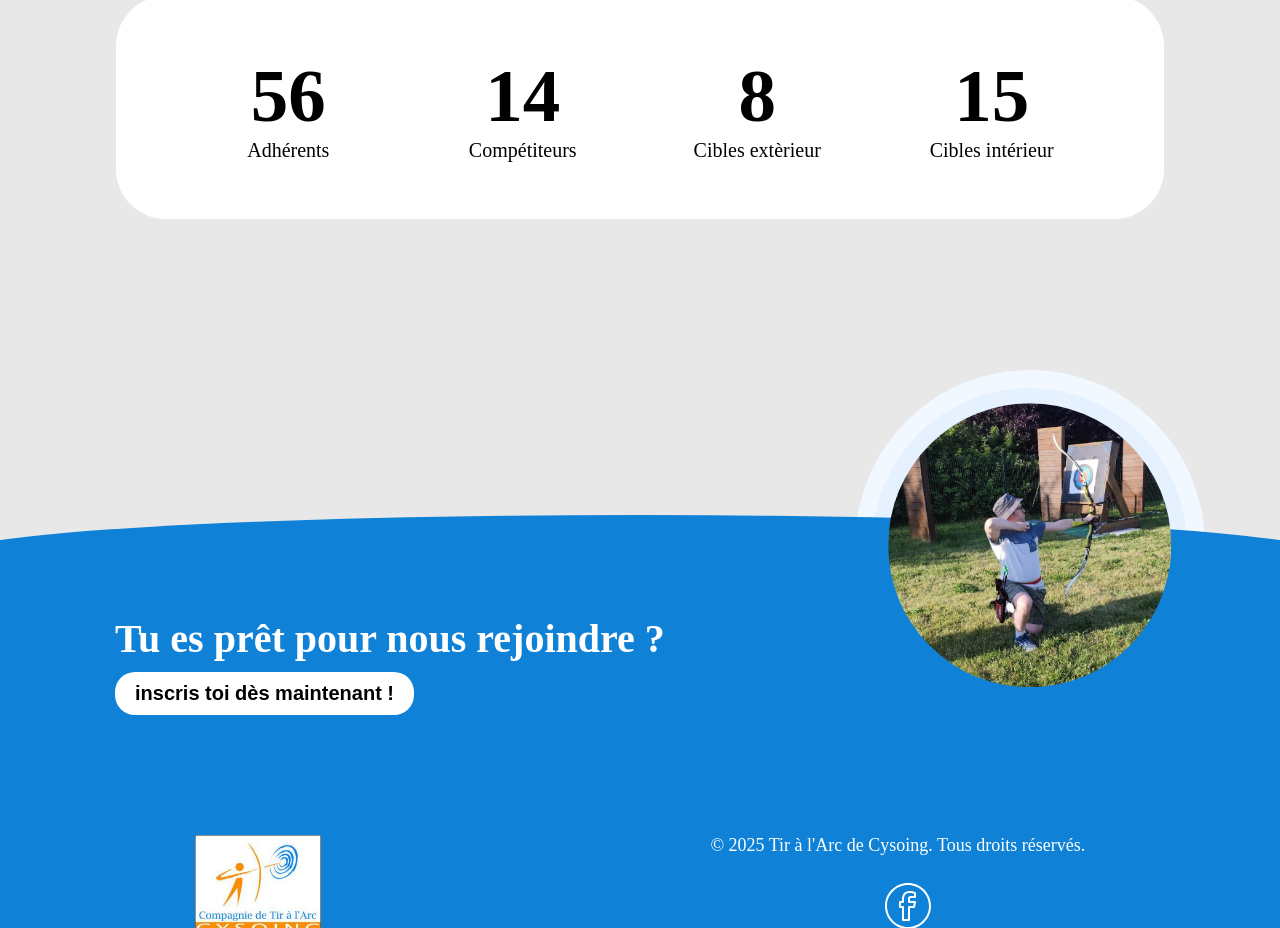
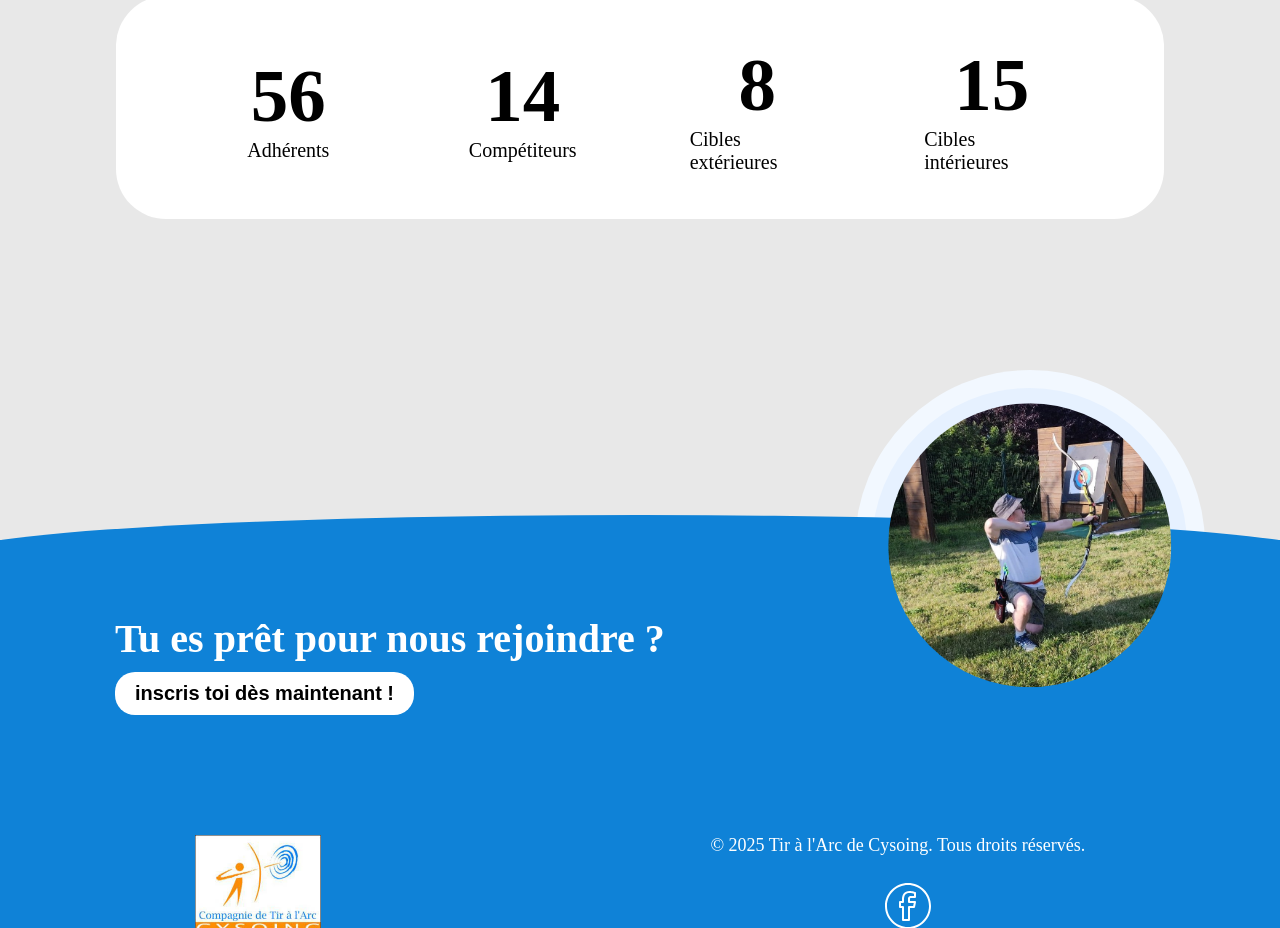
Before and after one commit to Louis-Verbrugge/tirArcFrontend, a React (Create React App) app: page / in a window 1280 px wide. Shown: the part 3260-4188 px from the top of the page. Built offline with nearby package versions, Linux system fonts and the light colour scheme.

Commit message:
edit text

```diff
--- a/src/pages/Public/LandingPage/LandingPage.js
+++ b/src/pages/Public/LandingPage/LandingPage.js
@@ -188,11 +188,11 @@ function LandingPage( {setRefPage, refFooter, annimChangePage, setAnnimChangePag
                     </div>
                     <div className={styles.chiffre}>
                         <h2>8</h2>
-                        <span className={styles.textLarge}>Cibles extèrieur</span>
+                        <span className={styles.textLarge}>Cibles extérieures</span>
                     </div>
                     <div className={styles.chiffre}>
                         <h2>15</h2>
-                        <span className={styles.textLarge}>Cibles intérieur</span>
+                        <span className={styles.textLarge}>Cibles intérieures</span>
                     </div>
                 </div>
             </div>
--- a/src/pages/Public/page/Presentation/Presentation.js
+++ b/src/pages/Public/page/Presentation/Presentation.js
@@ -91,7 +91,7 @@ function Presentation( {setRefPage} ) {
                     </div>
                     <div className={styles.chiffre}>
                         <h2>14</h2>
-                        <span className={styles.textLarge}>Comptéiteurs</span>
+                        <span className={styles.textLarge}>Compétiteurs</span>
                     </div>
                     <div className={styles.chiffre}>
                         <h2>8</h2>
@@ -99,7 +99,7 @@ function Presentation( {setRefPage} ) {
                     </div>
                     <div className={styles.chiffre}>
                         <h2>15</h2>
-                        <span className={styles.textLarge}>Cibles intérieurs</span>
+                        <span className={styles.textLarge}>Cibles intérieures</span>
                     </div>
                 </div>
             </div>
```
